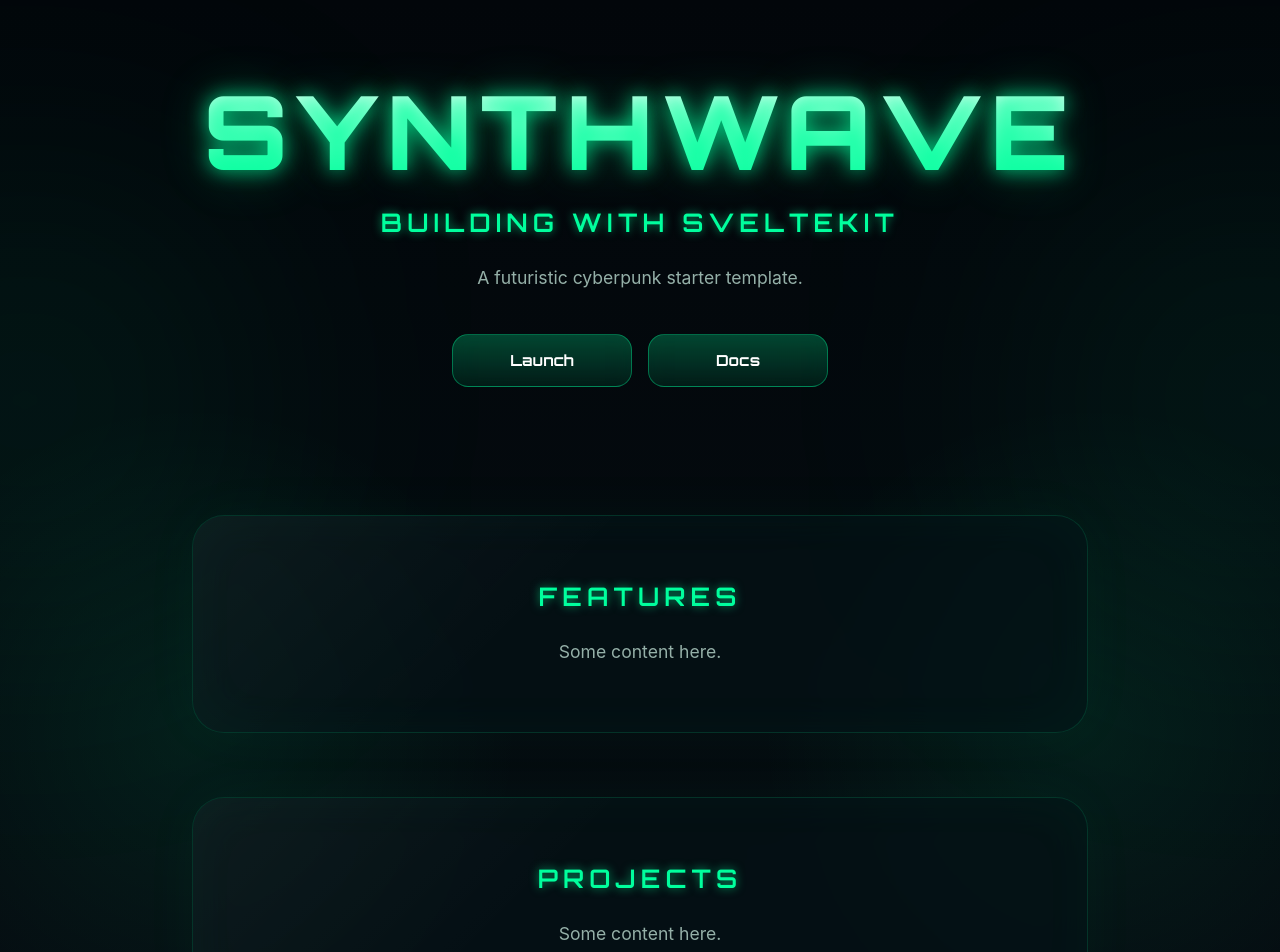
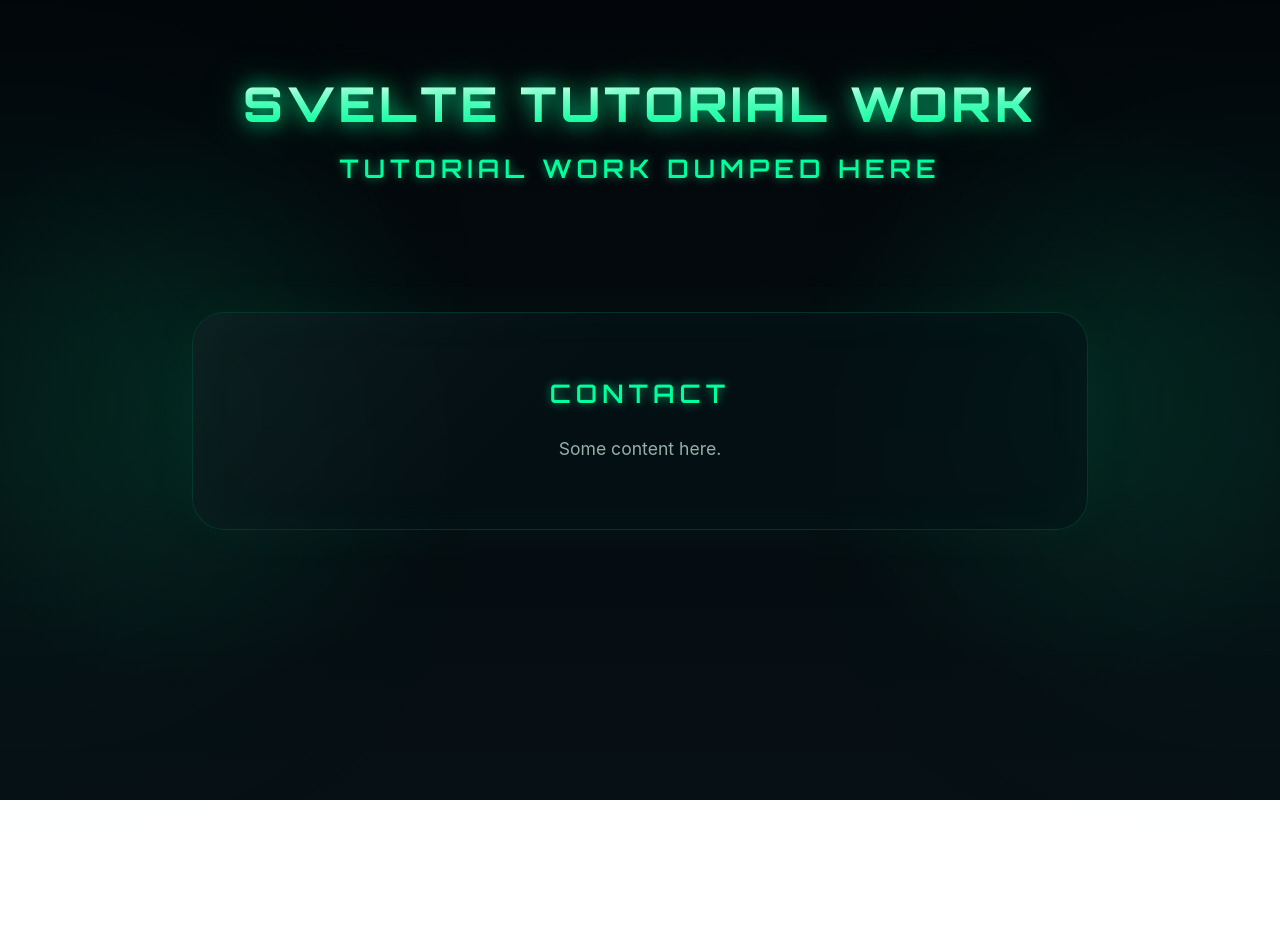
Before and after one commit to sniffowomo/sveltejs-kit-template-default-f7yqdqb91, a SvelteKit app: page / in a window 1280 px wide. Shown: the top 952 px of the page. After the commit the page ends 800 px from the top, so only its background shows below. Built offline with nearby package versions, Linux system fonts and the light colour scheme.

Commit message:
ready booty

```diff
--- a/src/routes/+layout.svelte
+++ b/src/routes/+layout.svelte
@@ -9,10 +9,6 @@
   <main>
     {@render children()}
   </main>
-
-  <footer>
-    <p>Sniffowomo Work</p>
-  </footer>
 </div>
 
 <style>
--- a/src/routes/+page.svelte
+++ b/src/routes/+page.svelte
@@ -1,28 +1,7 @@
 <main>
   <section class="hero">
-    <h1>SYNTHWAVE</h1>
-    <h2>BUILDING WITH SVELTEKIT</h2>
-
-    <p>A futuristic cyberpunk starter template.</p>
-
-    <div class="actions">
-      <button>Launch</button>
-      <button>Docs</button>
-    </div>
-  </section>
-
-  <section class="card">
-    <div class="card-content">
-      <h2>Features</h2>
-      <p>Some content here.</p>
-    </div>
-  </section>
-
-  <section class="card">
-    <div class="card-content">
-      <h2>Projects</h2>
-      <p>Some content here.</p>
-    </div>
+    <h1>Svelte Tutorial Work</h1>
+    <h2>Tutorial Work Dumped here</h2>
   </section>
 
   <section class="card">
--- a/src/routes/pussy.css
+++ b/src/routes/pussy.css
@@ -181,7 +181,7 @@
 h1 {
   font-family: var(--font-display);
 
-  font-size: clamp(3rem, 8vw, 8rem);
+  font-size: clamp(3rem, 3vw, 8rem);
 
   font-weight: 800;
 
```
Also changed, not shown: src/routes/about/+page.js (deleted, +0 -9 lines), src/routes/about/+page.svelte (deleted, +0 -25 lines).
